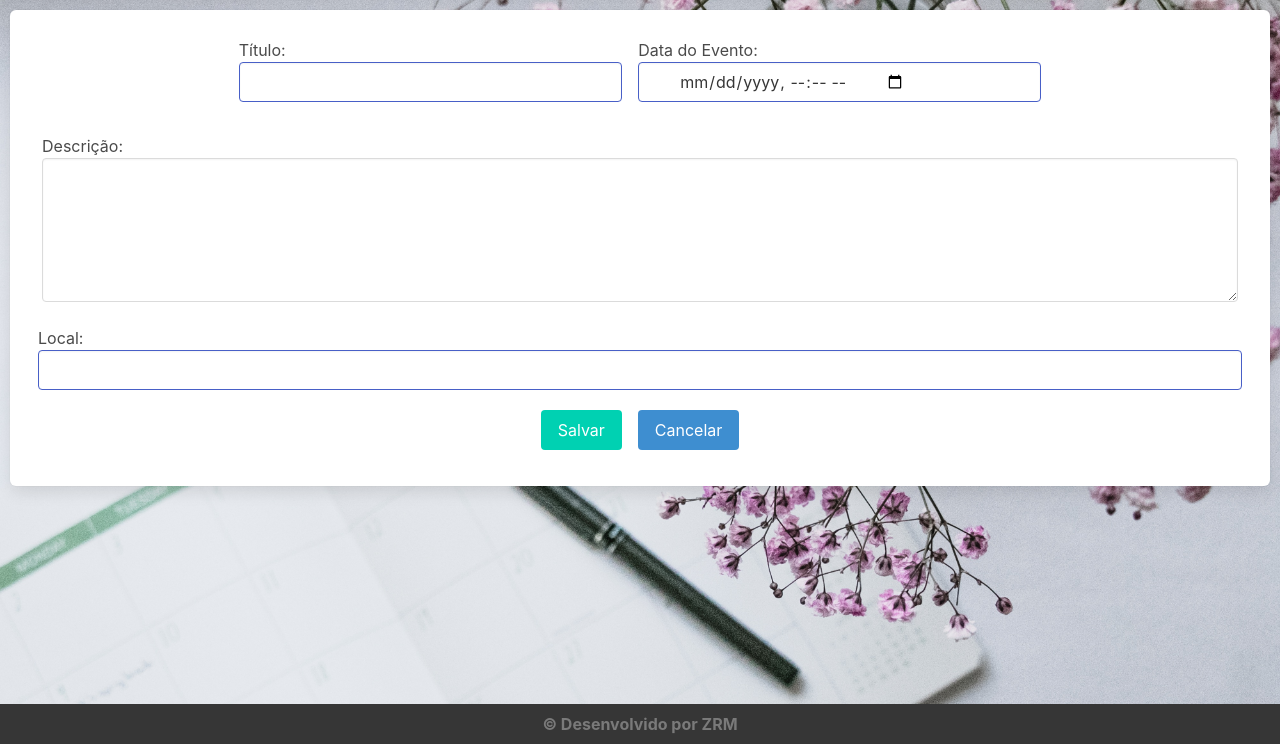
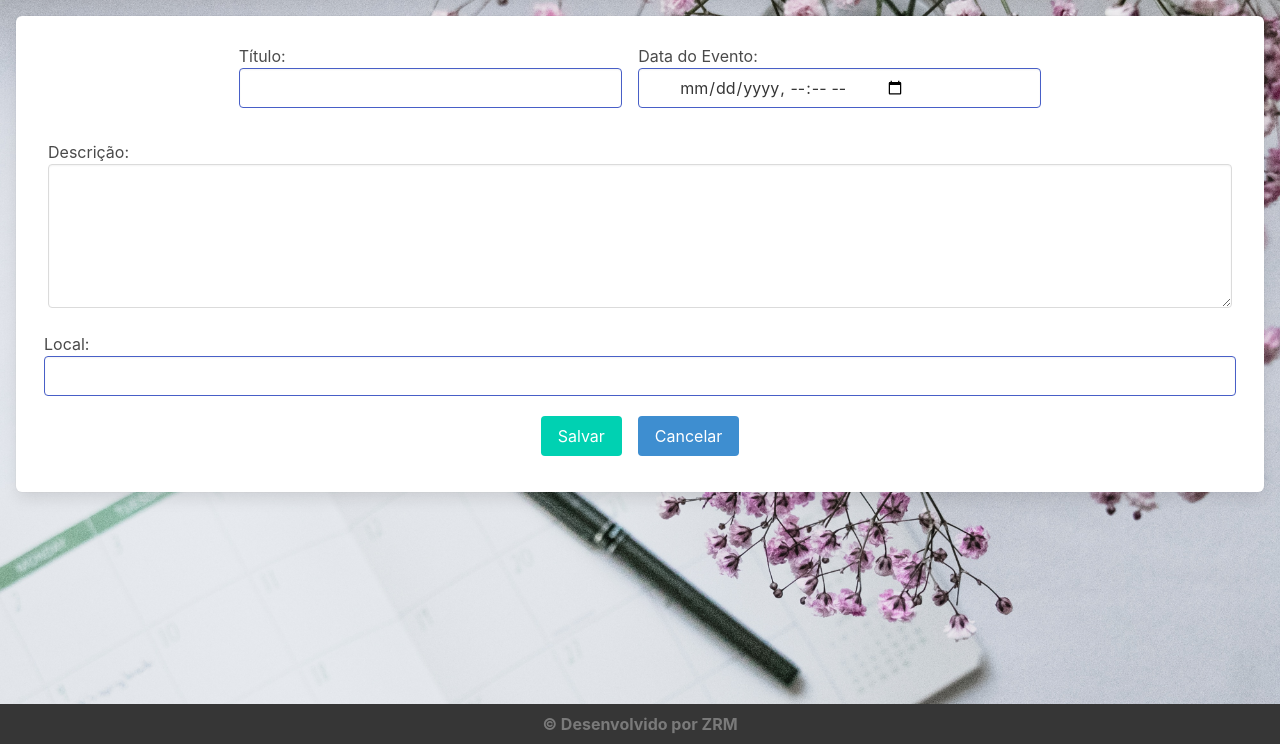
Before and after one commit to Zereis240620/agenda, a Django app: page /agenda/evento/ in a window 1280 px wide. Shown: the part 56-800 px from the top of the page. Run offline with Django 3.2, Linux system fonts and the light colour scheme; a user stored in the database is signed in.

Commit message:
Ajuste margin

```diff
--- a/templates/evento.html
+++ b/templates/evento.html
@@ -3,7 +3,7 @@
 {% block content %}
 <form action="submit" method="post">
     {% csrf_token %}
-    <div class="box" style="margin: 10px">
+    <div class="box m-4">
         <div class="is-flex is-justify-content-center">
 
                 <div class="field">
--- a/templates/login.html
+++ b/templates/login.html
@@ -61,9 +61,6 @@
             {% endfor %}
     </main>
 
-    <footer>
-        <p></p>
-    </footer>
     <script src="https://cdnjs.cloudflare.com/ajax/libs/font-awesome/6.0.0-beta2/js/all.min.js"></script>
 </body>
 </html>
```
Also changed, not shown: db.sqlite3.
